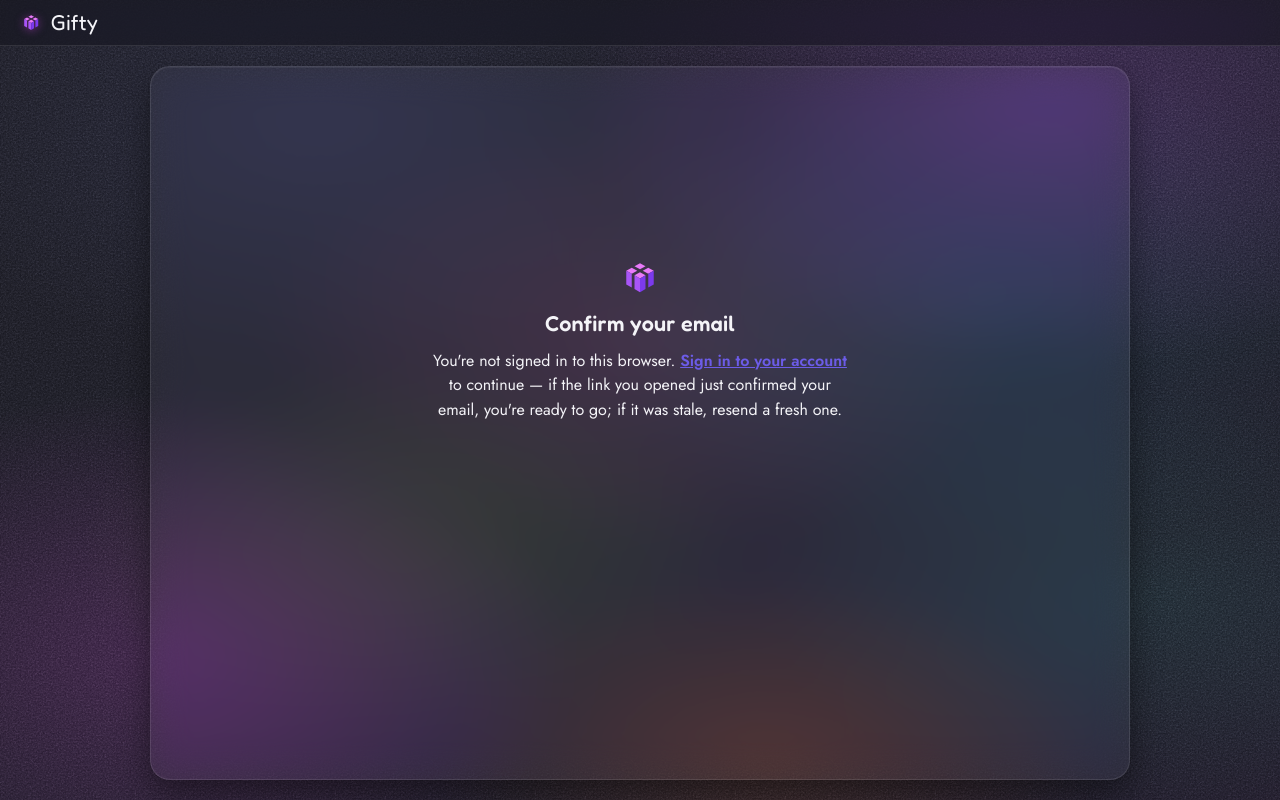
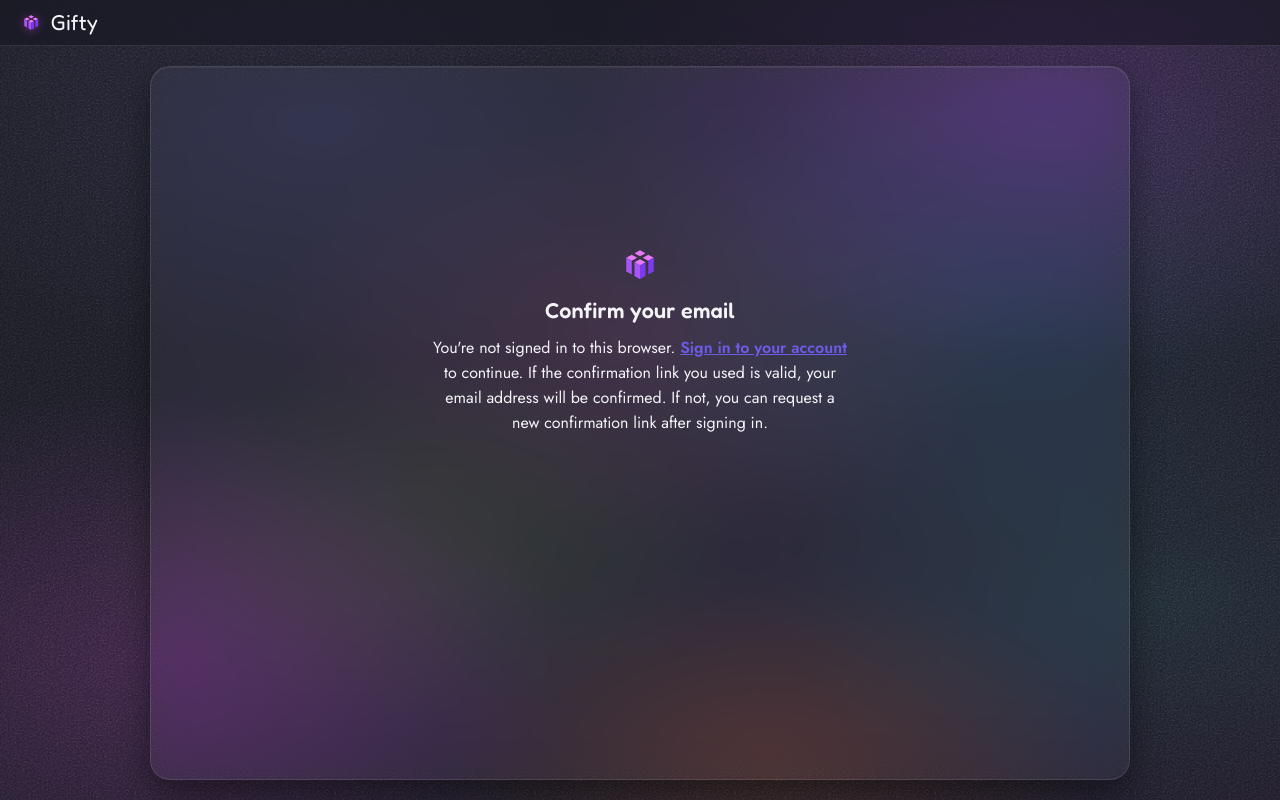
Before and after one commit to kozm0naut/gifty, a React (Vite) app in the folder frontend/: page /confirm in a window 1280 px wide. Built offline with nearby package versions, Linux system fonts and the light colour scheme; no server answers; a web font is replaced by a local one.

Commit message:
Polish the no-session confirmation card copy

```diff
--- a/frontend/src/pages/ConfirmPage.tsx
+++ b/frontend/src/pages/ConfirmPage.tsx
@@ -122,8 +122,9 @@ export function ConfirmPage() {
             <Link to="/auth" className="confirm-link">
               Sign in to your account
             </Link>{' '}
-            to continue — if the link you opened just confirmed your email, you're
-            ready to go; if it was stale, resend a fresh one.
+            to continue. If the confirmation link you used is
+            valid, your email address will be confirmed. If not,
+            you can request a new confirmation link after signing in.
           </p>
         </div>
       </div>
```
